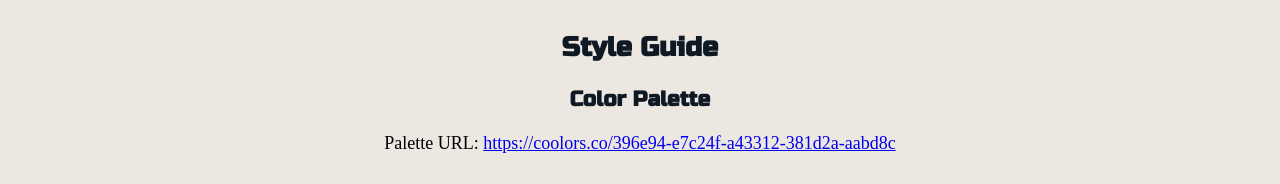
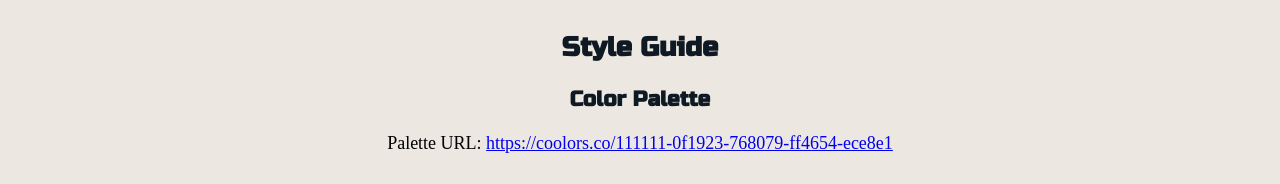
Before and after one commit to vinceoooy/wdd130, a plain HTML site: page valorant/site-plan.html in a window 1280 px wide. Shown: the part 980-1164 px from the top of the page. Drawn offline with Linux system fonts and the light colour scheme.

Commit message:
complete

```diff
--- a/valorant/site-plan.html
+++ b/valorant/site-plan.html
@@ -44,7 +44,7 @@
       <!--  The colors you choose for a website are one of the most important decisions you will make. Follow the instructions on the activity in iLearn then return and replace the color codes below with the hex color codes (the 6 digit numbers that show at the bottom of each color) for the colors you have chosen below.  You should have at least 2 colors but do not have to fill in all 4 if you do not need them.  -->
 
       <!-- Copy and paste the URL to your finished palette below Make sure to paste it into both spots -->
-      Palette URL: <a href="https://coolors.co/396e94-e7c24f-a43312-381d2a-aabd8c" target="_blank">https://coolors.co/396e94-e7c24f-a43312-381d2a-aabd8c</a>
+      Palette URL: <a href="https://coolors.co/111111-0f1923-768079-ff4654-ece8e1" target="_blank">https://coolors.co/111111-0f1923-768079-ff4654-ece8e1</a>
 
 
       <table class="colors">
```
